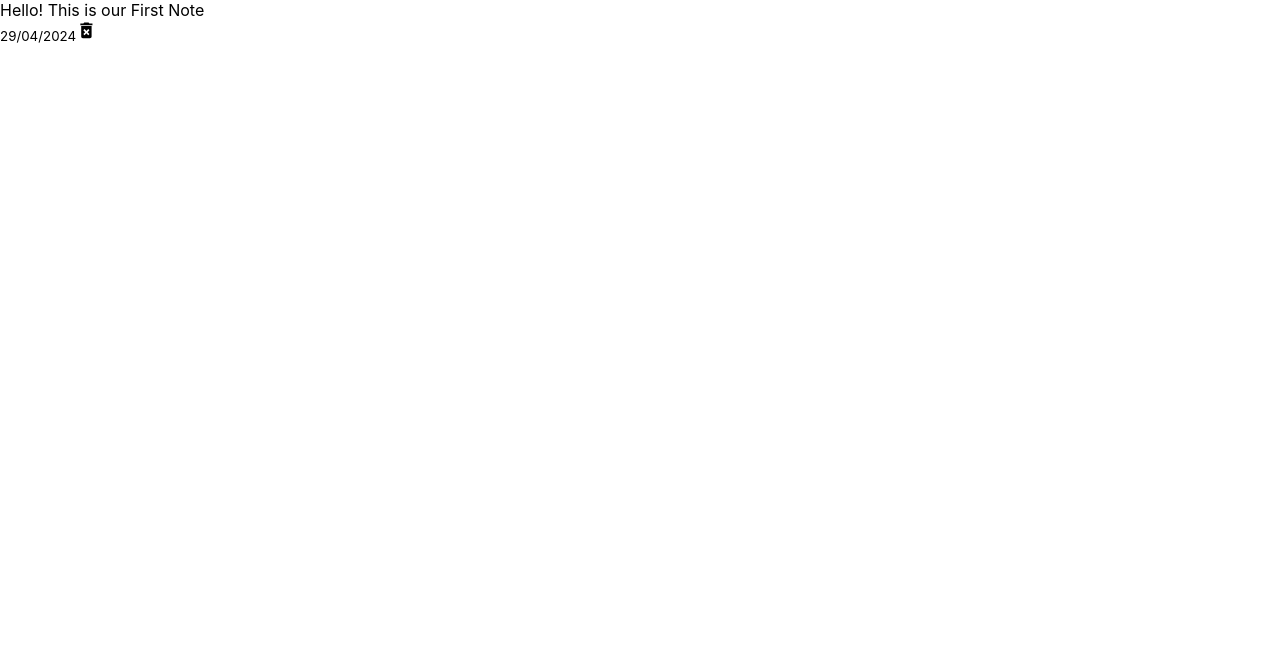
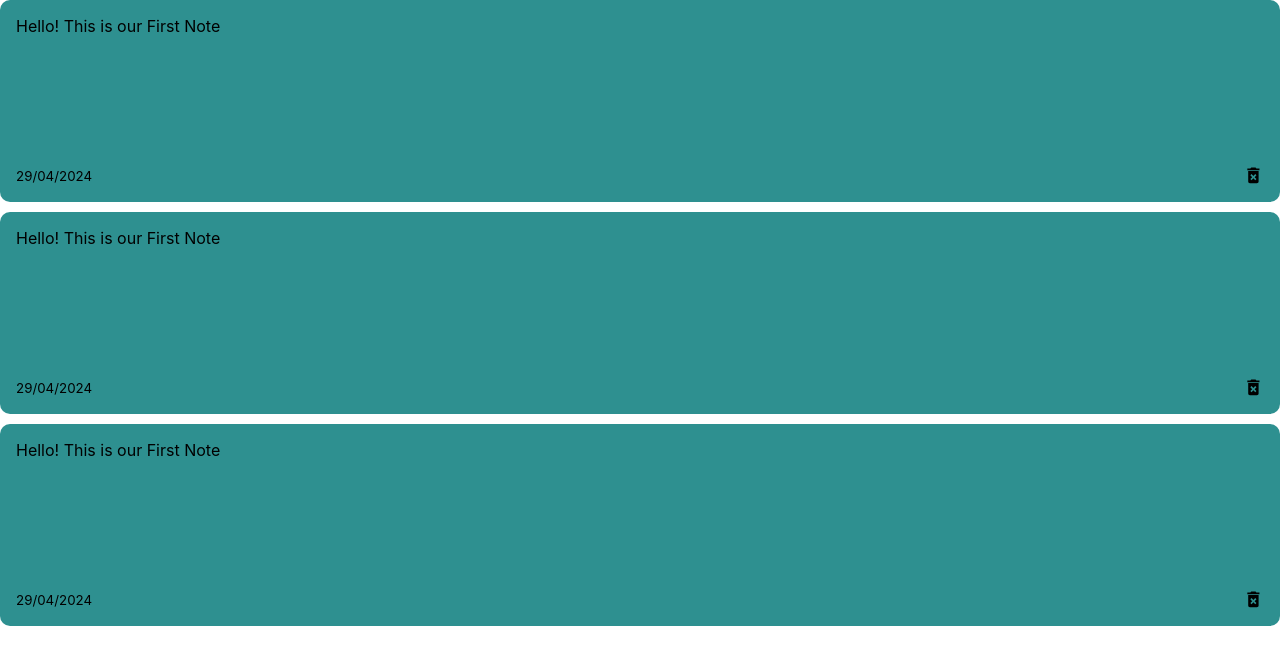
Before and after one commit to UjjawalChoudhary912/Notes-App-Using-React, a React (Create React App) app in the folder notes-app/: page / in a window 1280 px wide. Shown: the top 664 px of the page. Built offline with nearby package versions, Linux system fonts and the light colour scheme.

Commit message:
css added to note

```diff
--- a/notes-app/package.json
+++ b/notes-app/package.json
@@ -8,6 +8,7 @@
     "@testing-library/user-event": "^13.5.0",
     "react": "^18.3.1",
     "react-dom": "^18.3.1",
+    "react-icons": "^5.1.0",
     "react-scripts": "5.0.1",
     "web-vitals": "^2.1.4"
   },
--- a/notes-app/src/components/NotesList.js
+++ b/notes-app/src/components/NotesList.js
@@ -4,6 +4,9 @@
   return (
     <div className="notes-list">
       <Note/>
+      <Note/>
+      <Note/>
+
     </div>
   )
 }
--- a/notes-app/src/index.css
+++ b/notes-app/src/index.css
@@ -11,3 +11,21 @@
   font-family: source-code-pro, Menlo, Monaco, Consolas, 'Courier New',
     monospace;
 }
+
+/* css for note */
+.note{
+  background-color: rgb(46, 144, 144);
+  margin-bottom: 10px;
+  border-radius: 10px;
+  padding: 1rem;
+  min-height: 170px;
+  display: flex;
+  flex-direction: column;
+  justify-content: space-between;
+}
+
+.note-footer{
+  display: flex;
+  align-items: center;
+  justify-content: space-between;
+}
```
Also changed, not shown: 1 other file (tests, documents, lock files or other folders).
